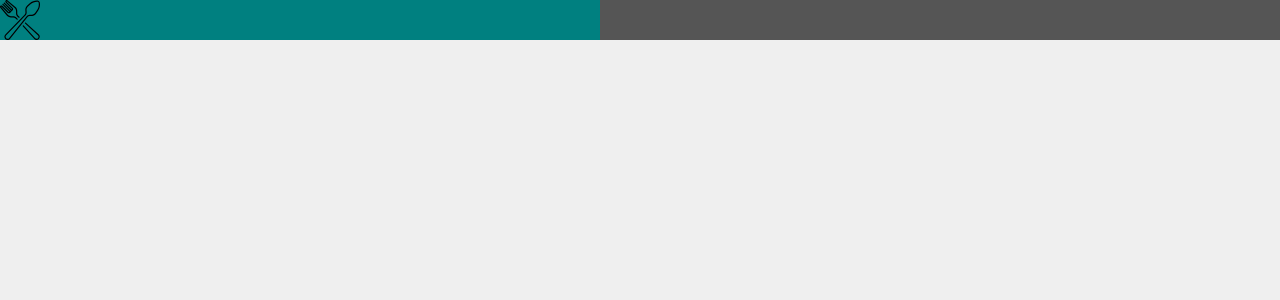
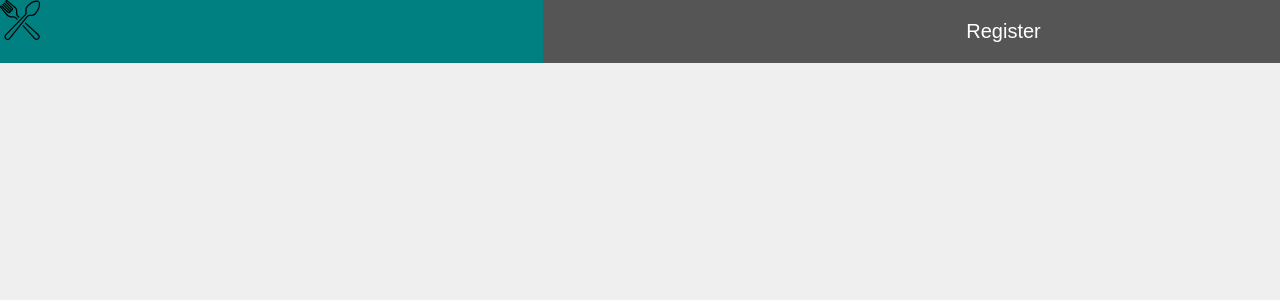
Before and after one commit to wperkins22/gitthisbread_main, a React (Create React App) app: page / in a window 1280 px wide. Shown: the top 300 px of the page. Built offline with nearby package versions, Linux system fonts and the light colour scheme.

Commit message:
Adding Header for register page

```diff
--- a/src/Components/Header.css
+++ b/src/Components/Header.css
@@ -24,7 +24,7 @@ body {font-family: Arial, Helvetica, sans-serif;}
     color: white;
     text-decoration: none;
     font-size: 20px;
-    width: 33.3333333%;
+    width: 25%;
     text-align: center;
   }
 
--- a/src/Components/Header.js
+++ b/src/Components/Header.js
@@ -41,6 +41,7 @@ export default class Header extends Component {
           <nav className="navbar">
             <NavLink to="/Home">{this.state.headers.head1}</NavLink>
             <NavLink to="/Tables">{this.state.headers.head2}</NavLink>
+	    <NavLink to="/Register">Register</NavLink>
             <NavLink to={fRoute}>{this.state.headers.head3}</NavLink>
           </nav>
         </header>
```
